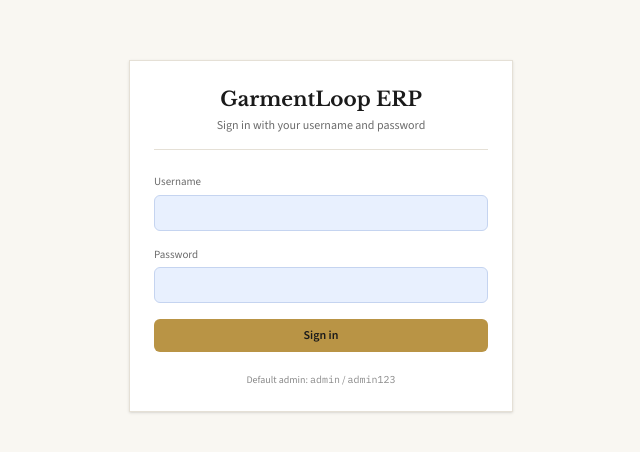
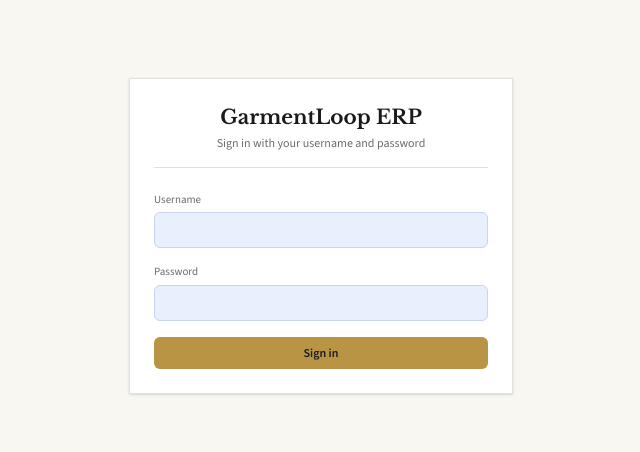
Before and after one commit to bilalpiaic/pak-erp, a Next.js app: page /login in a window 1280 px wide. Shown: the part 164-616 px from the top of the page, without its empty margins (319-959 px from the left). Built offline with nearby package versions, Linux system fonts and the light colour scheme.

Commit message:
Remove default admin credentials from login page
Stop showing the seeded admin username/password hint on /login.

Co-authored-by: Muhammad Bilal Siddique <bilalpiaic@users.noreply.github.com>

```diff
--- a/src/app/login/page.tsx
+++ b/src/app/login/page.tsx
@@ -19,10 +19,6 @@ export default function LoginPage() {
         <Suspense fallback={<p className="text-sm text-[var(--muted)]">Loading…</p>}>
           <LoginForm />
         </Suspense>
-        <p className="mt-5 text-center text-[10px] text-[var(--muted-strong)]">
-          Default admin: <span className="font-mono">admin</span> /{" "}
-          <span className="font-mono">admin123</span>
-        </p>
       </div>
     </div>
   );
```
